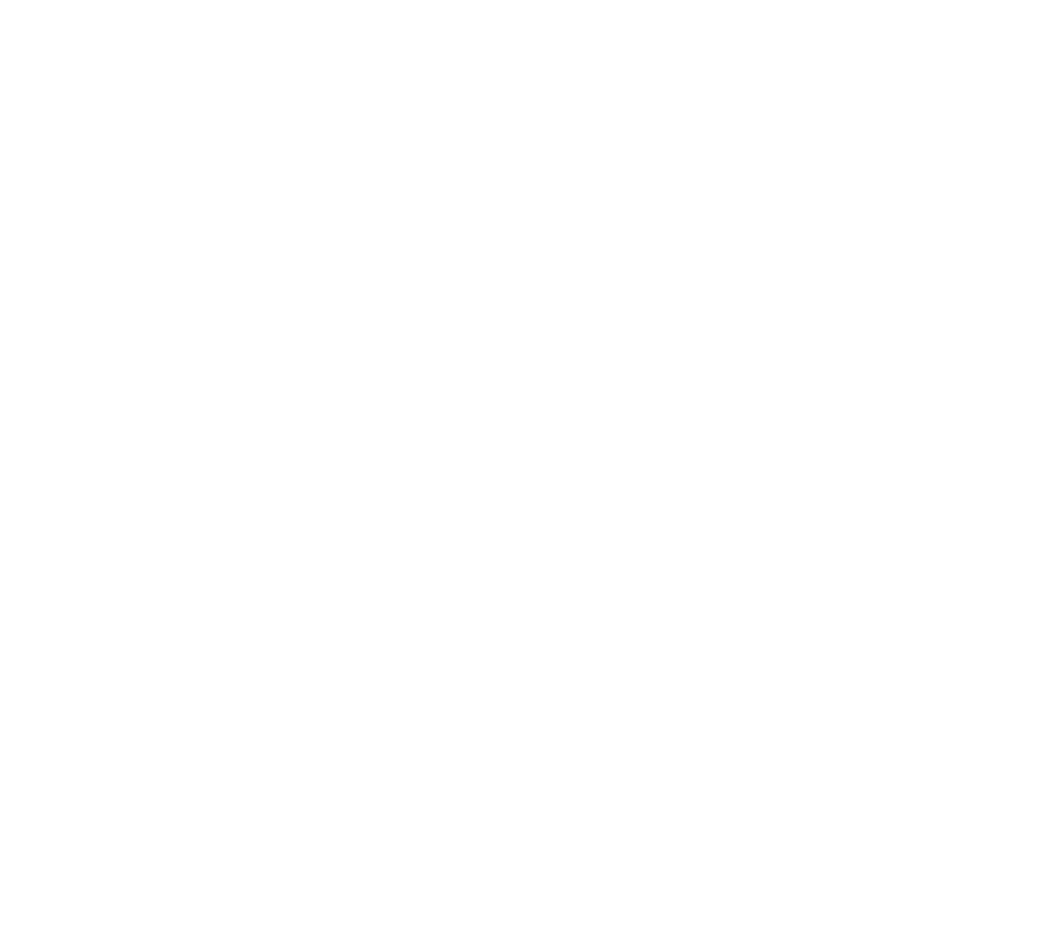
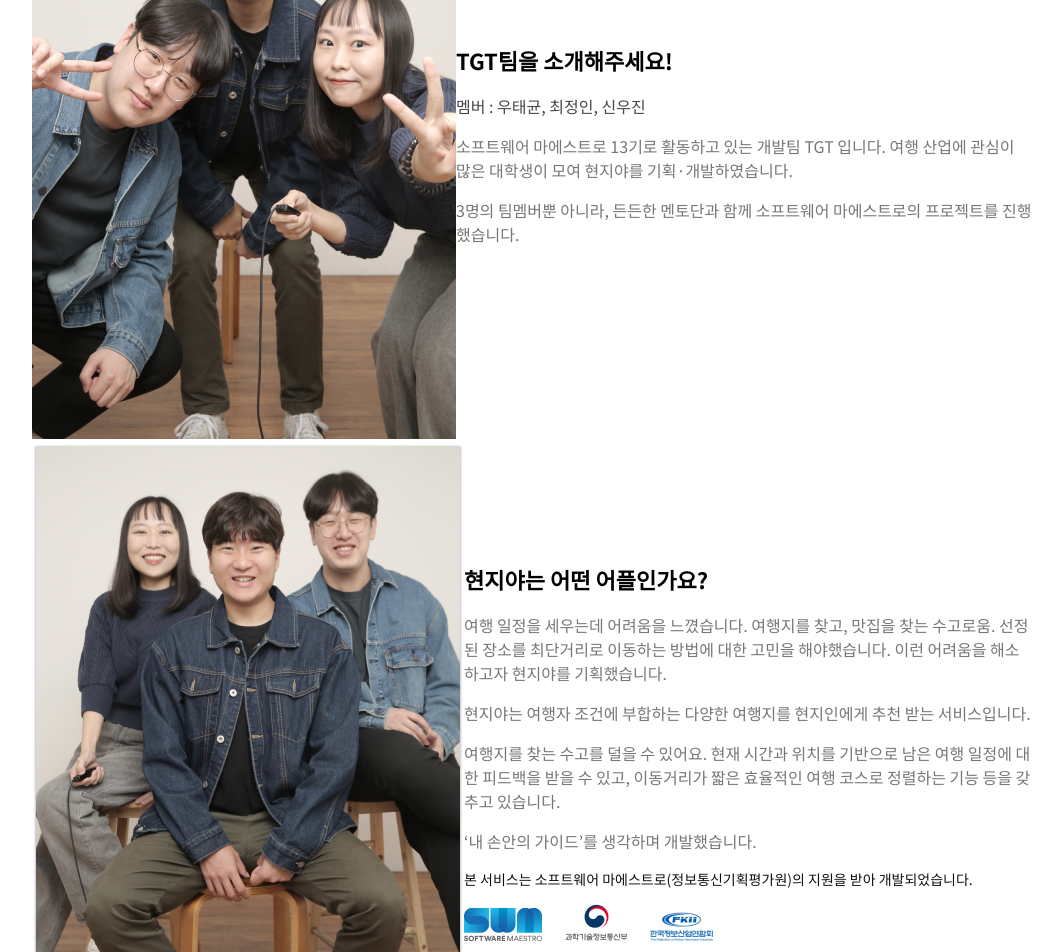
Before and after one commit to TGT-SWM/heylocal-landing-page, a React (Create React App) app: page / in a window 1280 px wide. Shown: the part 2900-3852 px from the top of the page, without its empty margins (108-1169 px from the left). Before the commit the page ends 2645 px from the top, so only its background shows below. Built offline with nearby package versions, Linux system fonts and the light colour scheme; a web font is replaced by a local one.

Commit message:
feat: Team 섹션 추가

```diff
--- a/src/views/sections/Team.jsx
+++ b/src/views/sections/Team.jsx
@@ -1,5 +1,105 @@
+import styled from 'styled-components';
+
+import { Section } from '../components/Section';
+
+import teamImg1 from '../../assets/images/team-1.png';
+import teamImg2 from '../../assets/images/team-2.png';
+import institutionImg from '../../assets/images/logo-institution.png';
+
 function Team() {
-  return <section className="Team"></section>;
+  return (
+    <div className="Team">
+      <TeamTitle />
+      <TeamDesc />
+      <AppDesc />
+    </div>
+  );
 }
 
+function TeamTitle() {
+  return <StyledTitle className="TeamTitle">Team</StyledTitle>;
+}
+
+function TeamDesc() {
+  return (
+    <Section className="TeamDesc">
+      <div>
+        <img src={teamImg1} alt="teamImg1" />
+      </div>
+      <div>
+        <StyledSubTitle>TGT팀을 소개해주세요!</StyledSubTitle>
+        <StyledDesc style={{ color: '#464749' }}>멤버 : 우태균, 최정인, 신우진</StyledDesc>
+        <StyledDesc>
+          소프트웨어 마에스트로 13기로 활동하고 있는 개발팀 TGT 입니다. 여행 산업에 관심이 많은
+          대학생이 모여 현지야를 기획·개발하였습니다.
+        </StyledDesc>
+        <StyledDesc>
+          3명의 팀멤버뿐 아니라, 든든한 멘토단과 함께 소프트웨어 마에스트로의 프로젝트를
+          진행했습니다.
+        </StyledDesc>
+      </div>
+    </Section>
+  );
+}
+
+function AppDesc() {
+  return (
+    <Section className="AppDesc">
+      <div>
+        <img src={teamImg2} alt="teamImg2" />
+      </div>
+      <div>
+        <div>
+          <StyledSubTitle>현지야는 어떤 어플인가요?</StyledSubTitle>
+          <StyledDesc>
+            여행 일정을 세우는데 어려움을 느꼈습니다. 여행지를 찾고, 맛집을 찾는 수고로움. 선정된
+            장소를 최단거리로 이동하는 방법에 대한 고민을 해야했습니다. 이런 어려움을 해소하고자
+            현지야를 기획했습니다.
+          </StyledDesc>
+          <StyledDesc>
+            현지야는 여행자 조건에 부합하는 다양한 여행지를 현지인에게 추천 받는 서비스입니다.
+          </StyledDesc>
+          <StyledDesc>
+            여행지를 찾는 수고를 덜을 수 있어요. 현재 시간과 위치를 기반으로 남은 여행 일정에 대한
+            피드백을 받을 수 있고, 이동거리가 짧은 효율적인 여행 코스로 정렬하는 기능 등을 갖추고
+            있습니다.
+          </StyledDesc>
+          <StyledDesc>‘내 손안의 가이드’를 생각하며 개발했습니다.</StyledDesc>
+        </div>
+        <div>
+          <StyledDesc2>
+            본 서비스는 소프트웨어 마에스트로(정보통신기획평가원)의 지원을 받아 개발되었습니다.
+          </StyledDesc2>
+          <img src={institutionImg} alt="institutionImg" />
+        </div>
+      </div>
+    </Section>
+  );
+}
+
+const StyledTitle = styled.h1`
+  font-family: 'SBAggroB';
+  font-size: 40px;
+`;
+
+const StyledSubTitle = styled.h2`
+  font-family: 'Noto Sans KR', sans-serif;
+  font-size: 22px;
+  font-weight: medium;
+`;
+
+const StyledDesc = styled.p`
+  font-family: 'Noto Sans KR', sans-serif;
+  font-size: 16px;
+  font-weight: medium;
+  color: #797775;
+`;
+
+const StyledDesc2 = styled.p`
+  font-family: 'Noto Sans KR', sans-serif;
+  font-size: 14px;
+  font-weight: medium;
+  color: #111111;
+`;
+
 export default Team;
```
Also changed, not shown: src/assets/images/team-1.png (added), src/assets/images/team-2.png (added).
